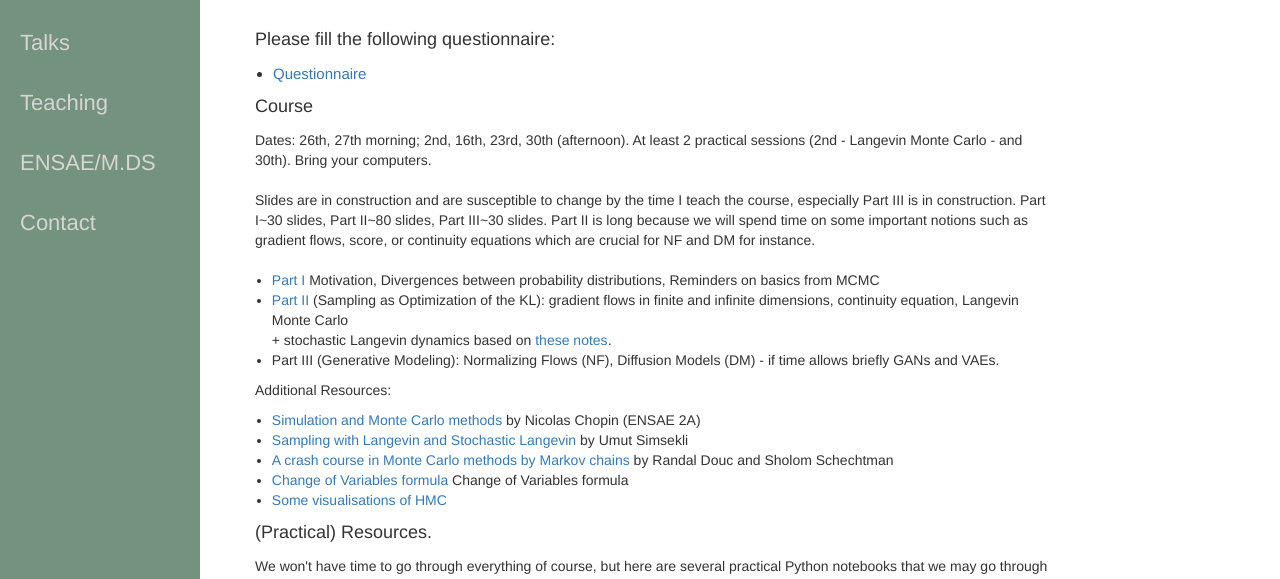
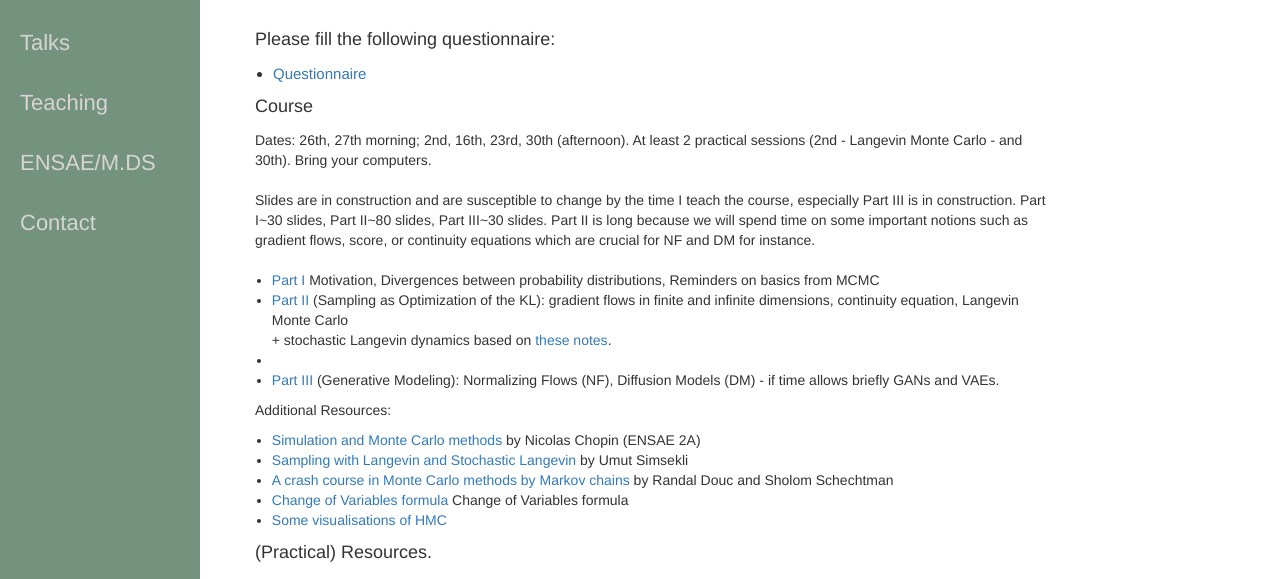
Before and after one commit to akorba/akorba.github.io, a plain HTML site: page Teaching.html in a window 1280 px wide. Shown: the part 142-721 px from the top of the page. Drawn offline with Linux system fonts and the light colour scheme.

Commit message:
part III

```diff
--- a/Teaching.html
+++ b/Teaching.html
@@ -83,7 +83,7 @@
                          </li>
                             <li> <a href="resources/PartII.pdf">Part II </a> (Sampling as Optimization of the KL): gradient flows in finite and infinite dimensions, continuity equation, Langevin Monte Carlo<br>  + stochastic Langevin dynamics based on <a href="https://www.di.ens.fr/appstat/spring-2022/lecture_notes/SGLD.pdf"> these notes</a>.
                          </li>
-                         <li> Part III (Generative Modeling): Normalizing Flows (NF), Diffusion Models (DM) - if time allows briefly GANs and VAEs.<br>
+                         <li> <li> <a href="resources/PartIII.pdf">Part III</a> (Generative Modeling): Normalizing Flows (NF), Diffusion Models (DM) - if time allows briefly GANs and VAEs.<br>
                          </li>
                      </ul>
 
```
Also changed, not shown: 1 other file.
